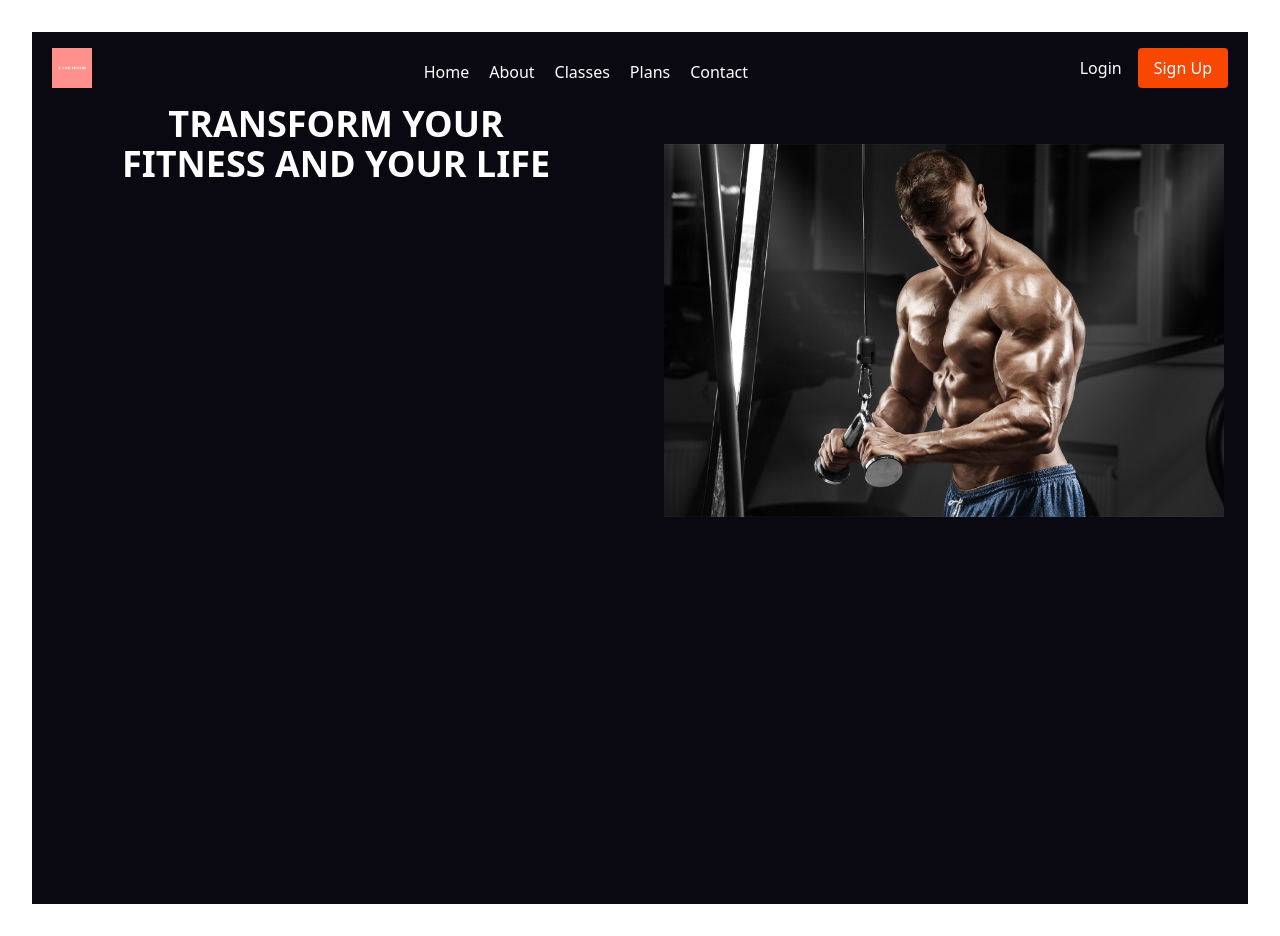
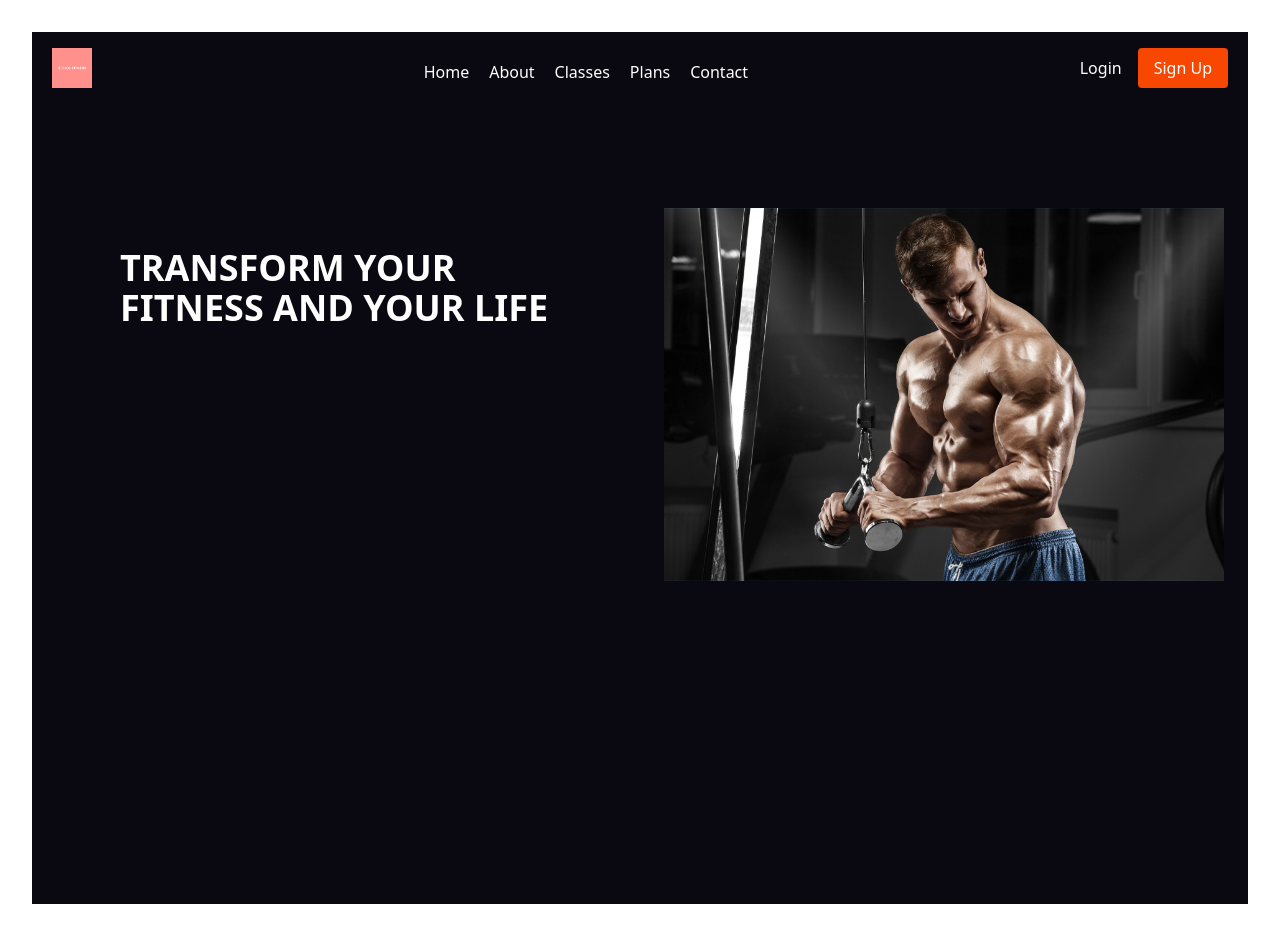
Before and after one commit to DC-21/GymWeb, a React (Vite) app: page / in a window 1280 px wide. Built offline with nearby package versions, Linux system fonts and the light colour scheme.

Commit message:
first commit

```diff
--- a/src/App.jsx
+++ b/src/App.jsx
@@ -39,10 +39,10 @@ export default function App() {
         </button>
       </div>
     </div>
-    <section className='h-screen w-full ' style={{ backgroundColor: '#0a0911' }}>
+    <section className='h-screen w-full pt-16' style={{ backgroundColor: '#0a0911' }}>
       <div className='flex'>
         <div className='w-1/2 items-center px-10 relative'>
-          <p className='text-white font-bold text-4xl justify-center px-12'>TRANSFORM YOUR
+          <p className='text-white font-bold text-4xl text-left pt-20 justify-center px-12'>TRANSFORM YOUR
           FITNESS AND YOUR LIFE</p>
         </div>
         <div className='w-1/2 items-center'>
```
